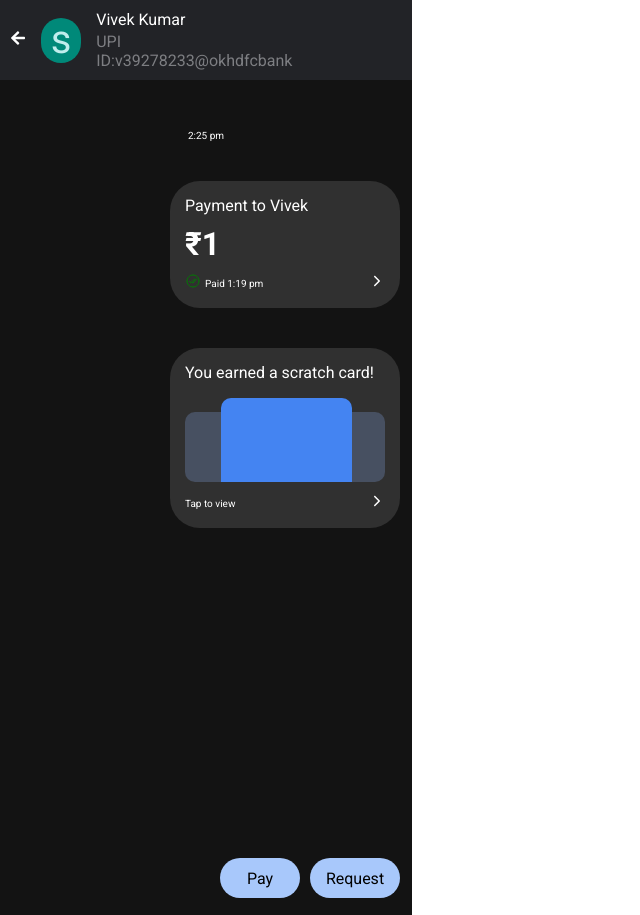
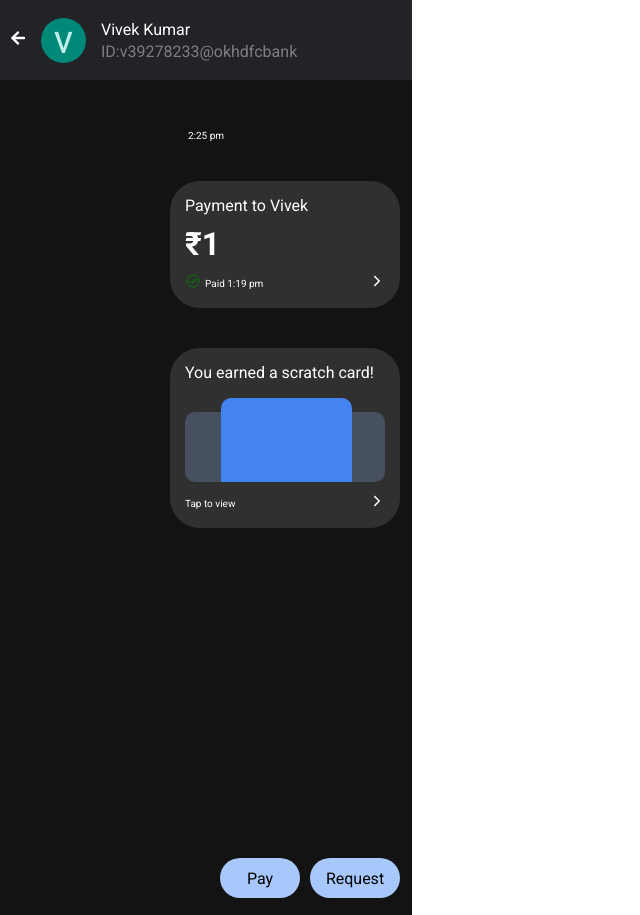
Before and after one commit to sahildogra18/gpay-2, a React (Vite) app: page / in a window 1280 px wide. Shown: the whole page, without its empty margins (0-640 px from the left). Built offline with nearby package versions, Linux system fonts and the light colour scheme; a web font is replaced by a local one.

Commit message:
chnage in vivek

```diff
--- a/src/App.jsx
+++ b/src/App.jsx
@@ -16,11 +16,11 @@ function App() {
               <FaArrowLeft />
             </div>
 
-            <div className="fa">s</div>
+            <div className="fa">v</div>
 
             <div className="hi">
               <div>Vivek Kumar</div>
-              <div className="r">UPI ID:v39278233@okhdfcbank</div>
+              <div className="r">ID:v39278233@okhdfcbank</div>
             </div>
           </div>
 
```
